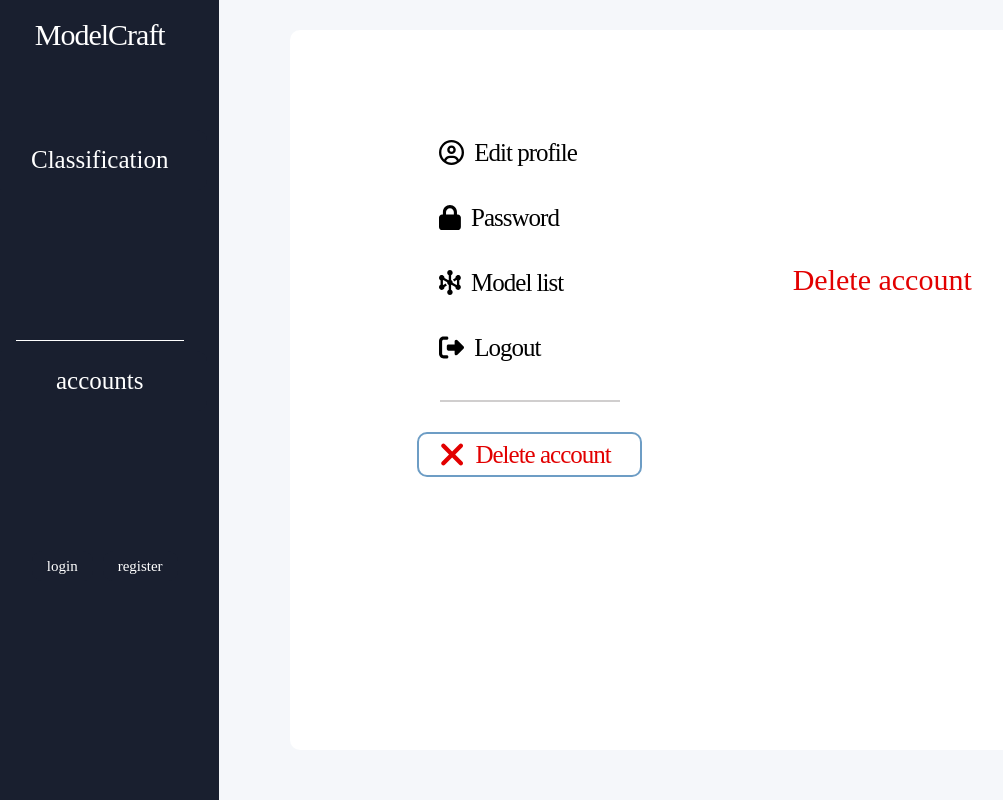
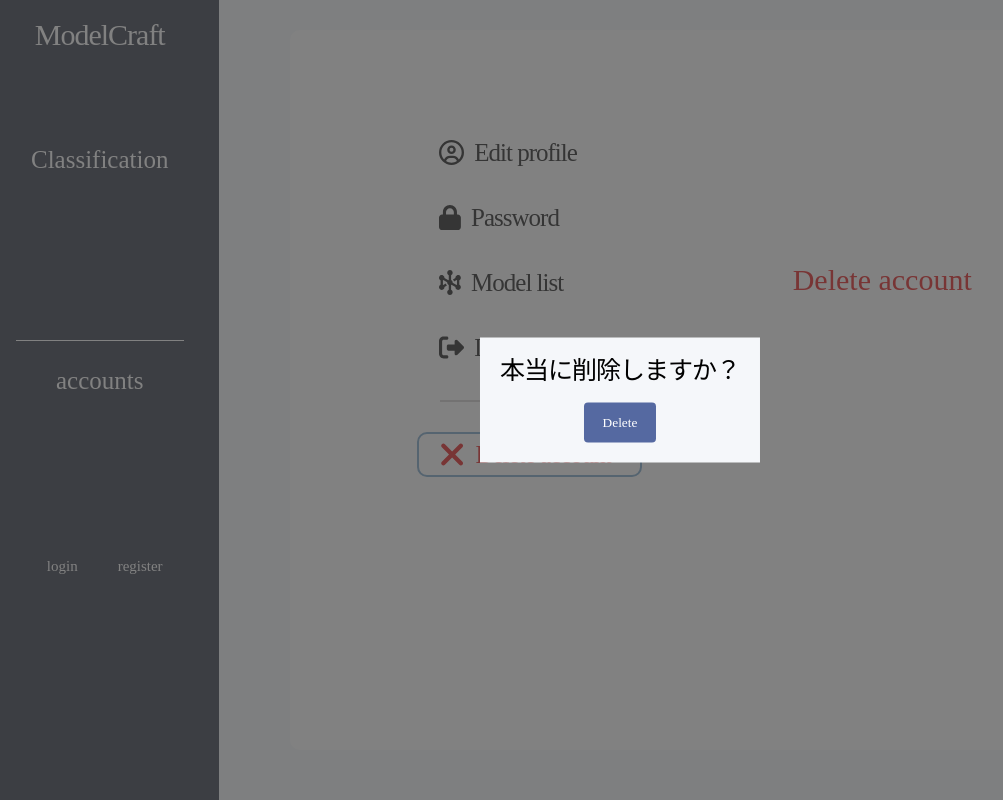
Before and after one commit to LMM-Lab/ModelCraft-Frontend, a Next.js app: page /accounts/DeleteAccount in a window 1280 px wide. Both pictures are taken after a click on the button "Delete account". Shown: the whole page, without its empty margins (20-1023 px from the left). Built offline with nearby package versions, Linux system fonts and the light colour scheme; no server answers.

Commit message:
<feat>:"DeleteAccount追加

```diff
--- a/src/app/accounts/DeleteAccount/page.tsx
+++ b/src/app/accounts/DeleteAccount/page.tsx
@@ -4,14 +4,62 @@ import React, { useState } from "react";
 import Flex from "@/component/common/styles/Flex";
 import Text from "@/component/common/Text";
 import Button from "@/component/common/Button";
+import Dialog from "@/component/common/Dialog";
+import { useUser } from "@/Context/User";
+// import { useRouter } from "next/router";
+
+const baseUrl = process.env.NEXT_PUBLIC_API_BASE_URL;
 
 
 const DeleteAccount = () => {
+  // const router = useRouter();
+  const [res, setRes] = useState<string|boolean|undefined>(undefined);
+  const [isOpen, setIsOpen] = useState<boolean>(false);
+  const { setUser, user } = useUser()
+
+  const handleTrash = () => {
+    setIsOpen(true)
+  }
+
+  const handleBack=()=>{
+    setRes(false)
+    setIsOpen(false)
+  }
+
+  const handleDeleteAccount = async () => {
+    try {
+      const response = await fetch(`${baseUrl}/auth/deleteUsers`, {
+        method: 'DELETE',
+        headers: {
+          'Content-Type': 'application/json',
+        },
+        credentials: "include",
+      });
+
+      if (response.ok) {
+        setRes('アカウントが削除されました')
+        setUser(undefined)
+      } else {
+        const errorData = await response.json();
+        setRes('アカウントの削除に失敗しました')
+      }
+    } catch (err) {
+      setRes('アカウント削除中に予期せぬエラーが発生しました');
+    } finally {
+    }
+  };
 
   return (
     <Flex $margin="2rem 0 0 3rem" $flex_direction="column" $width="40%" $height="fit-content">
-      {/* <Text $variants="Large">Delete account</Text> */}
-      <Button $width="100%" $height="6rem" $marginTop="12rem" $fontSize="3rem" $backColor="transparent" $color="#e20000">Delete account</Button>
+      <Button onClick={handleTrash} $width="100%" $height="6rem" $marginTop="12rem" $fontSize="3rem" $backColor="transparent" $color="#e20000">Delete account</Button>
+      {isOpen && <Dialog onClick={() => setIsOpen(false)}>
+        <Text>本当に削除しますか？</Text>
+        <Button onClick={handleDeleteAccount} $margin="2rem auto 0 auto" $width="30%" $height="4rem">Delete</Button>
+      </Dialog>}
+      {res&&
+      <Dialog onClick={() => handleBack()}>
+        <Text>{res}</Text>
+      </Dialog>}
     </Flex>
   )
 
```
